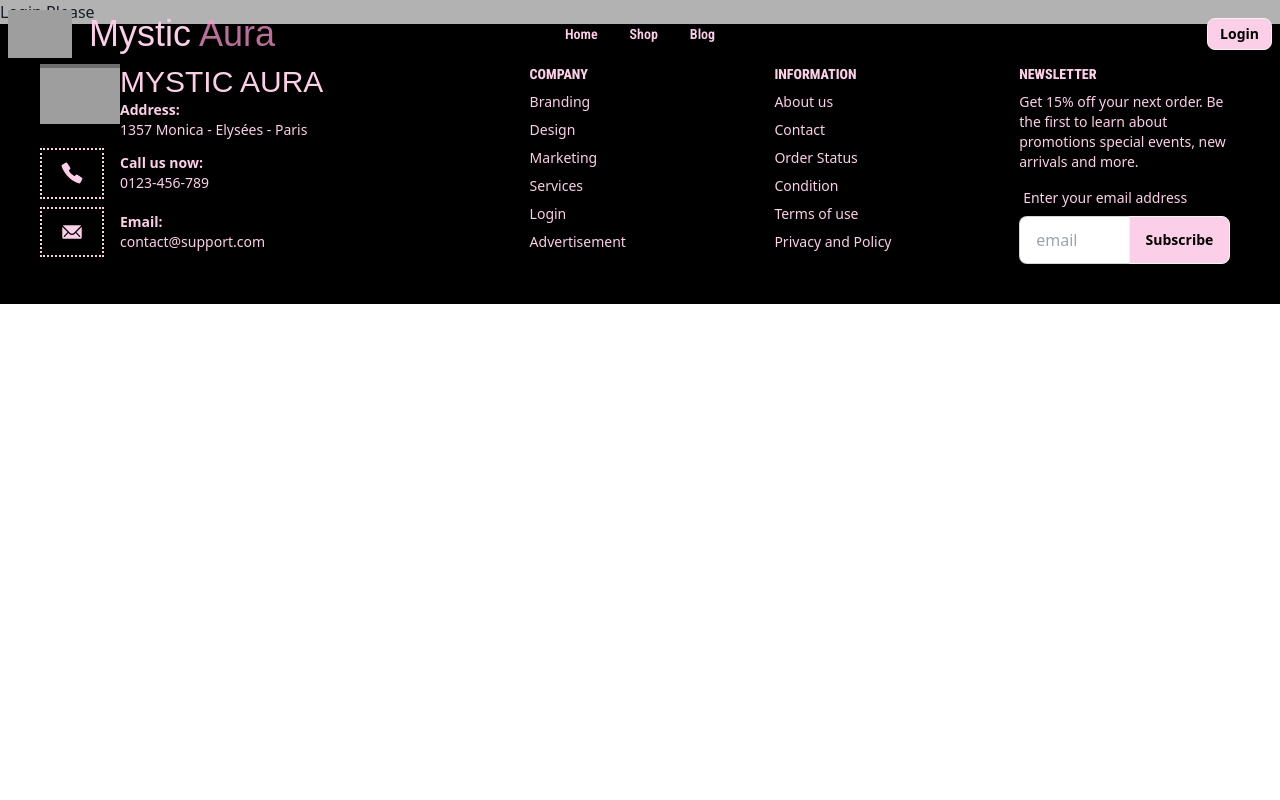
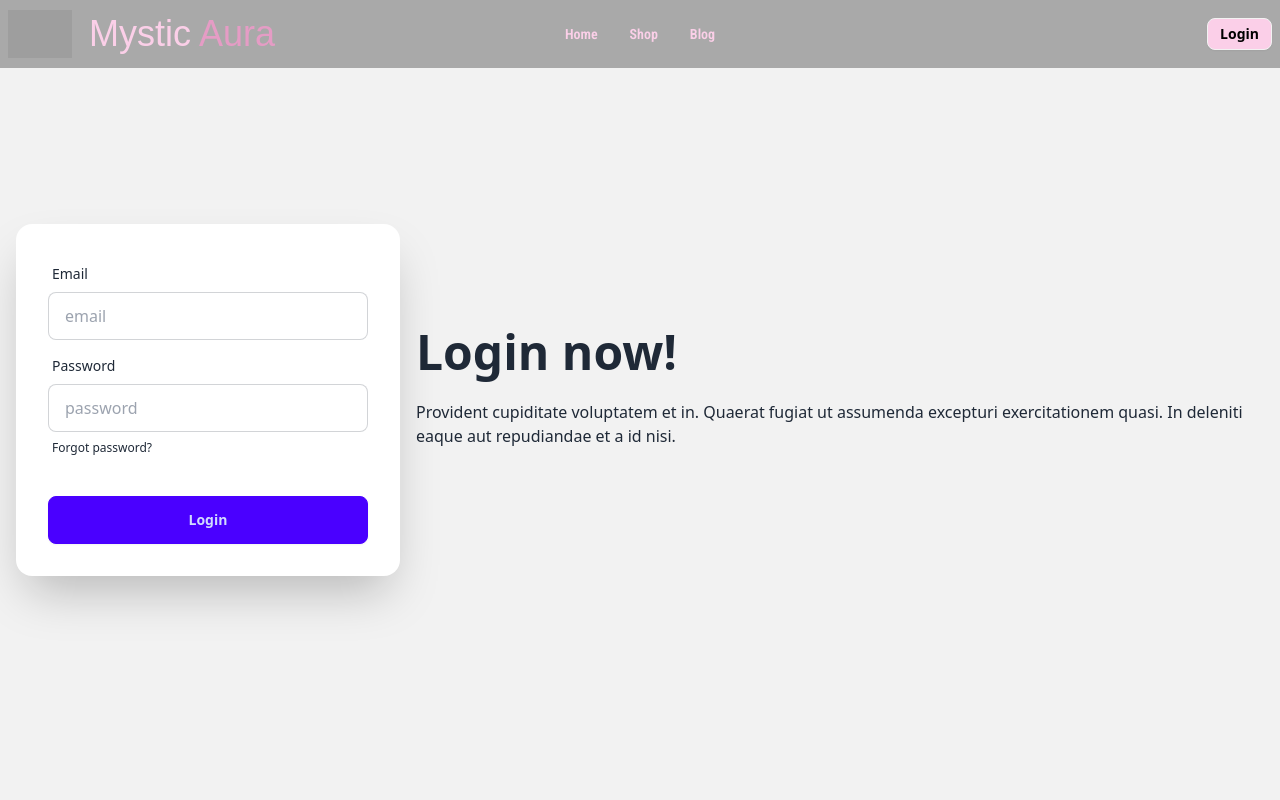
Before and after one commit to JannatulAfrozFaria/mystic-aura-client, a React (Vite) app: page /signUp in a window 1280 px wide. Shown: the top 800 px of the page. Built offline with nearby package versions, Linux system fonts and the light colour scheme; grey boxes are pictures that could not be loaded; a web font is replaced by a local one.

Commit message:
signUp component created

```diff
--- a/src/pages/login/login.jsx
+++ b/src/pages/login/login.jsx
@@ -3,7 +3,39 @@
 const Login = () => {
     return (
         <div>
-            <h1>Login Please</h1>
+            <div className="hero bg-base-200 min-h-screen">
+                <div className="hero-content flex-col lg:flex-row-reverse">
+                    <div className="text-center lg:text-left">
+                        <h1 className="text-5xl font-bold">Login now!</h1>
+                        <p className="py-6">
+                            Provident cupiditate voluptatem et in. Quaerat fugiat ut assumenda excepturi exercitationem
+                            quasi. In deleniti eaque aut repudiandae et a id nisi.
+                        </p>
+                    </div>
+                    <div className="card bg-base-100 w-full max-w-sm shrink-0 shadow-2xl">
+                        <form className="card-body">
+                            <div className="form-control">
+                                <label className="label">
+                                    <span className="label-text">Email</span>
+                                </label>
+                                <input type="email" placeholder="email" className="input input-bordered" required />
+                            </div>
+                            <div className="form-control">
+                                <label className="label">
+                                    <span className="label-text">Password</span>
+                                </label>
+                                <input type="password" placeholder="password" className="input input-bordered" required />
+                                <label className="label">
+                                    <a href="#" className="label-text-alt link link-hover">Forgot password?</a>
+                                </label>
+                            </div>
+                            <div className="form-control mt-6">
+                                <button className="btn btn-primary">Login</button>
+                            </div>
+                        </form>
+                    </div>
+                </div>
+            </div>
         </div>
     );
 };
--- /dev/null
+++ b/src/pages/signUp/SignUp.jsx
@@ -0,0 +1,11 @@
+
+
+const SignUp = () => {
+    return (
+        <div>
+
+        </div>
+    );
+};
+
+export default SignUp;
```
